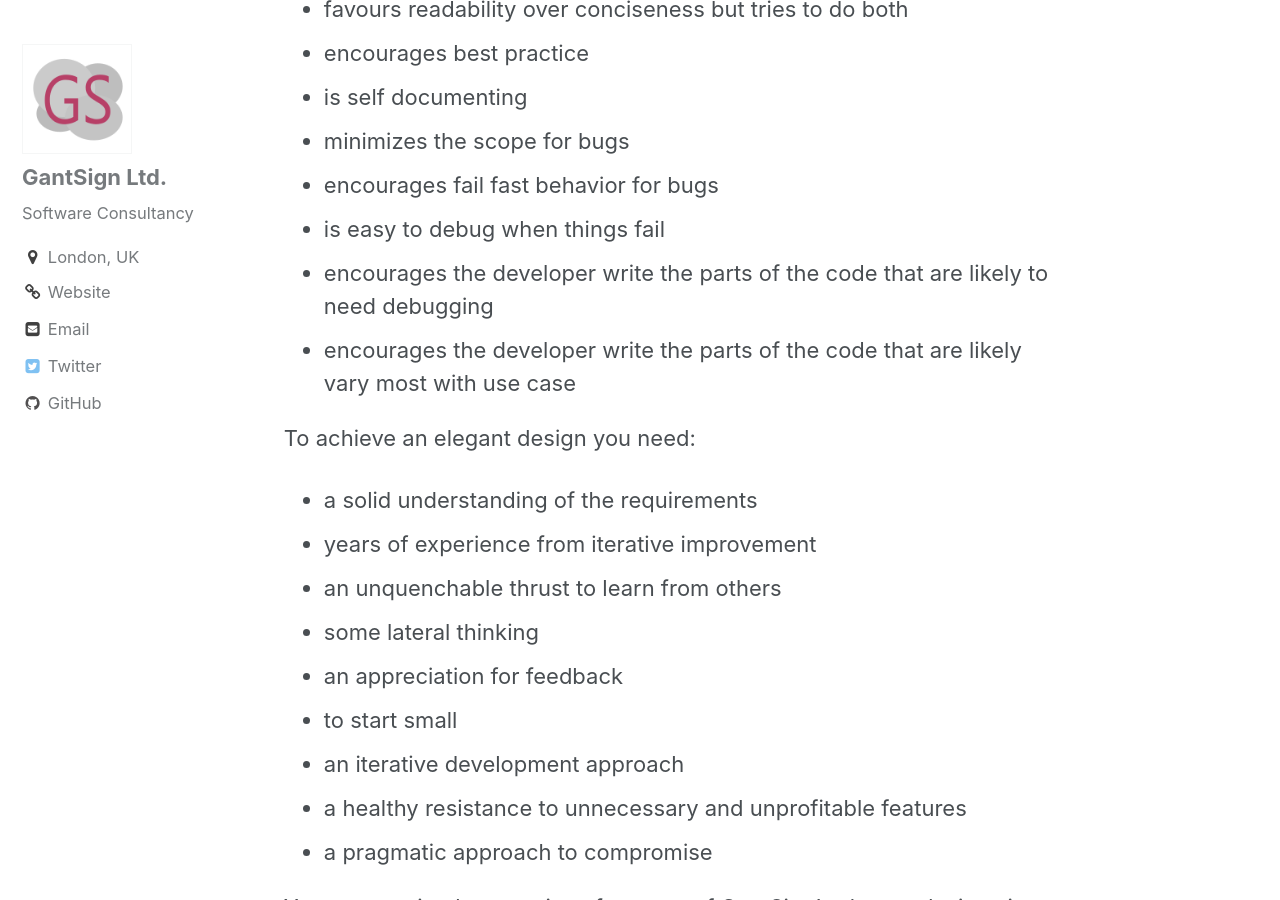
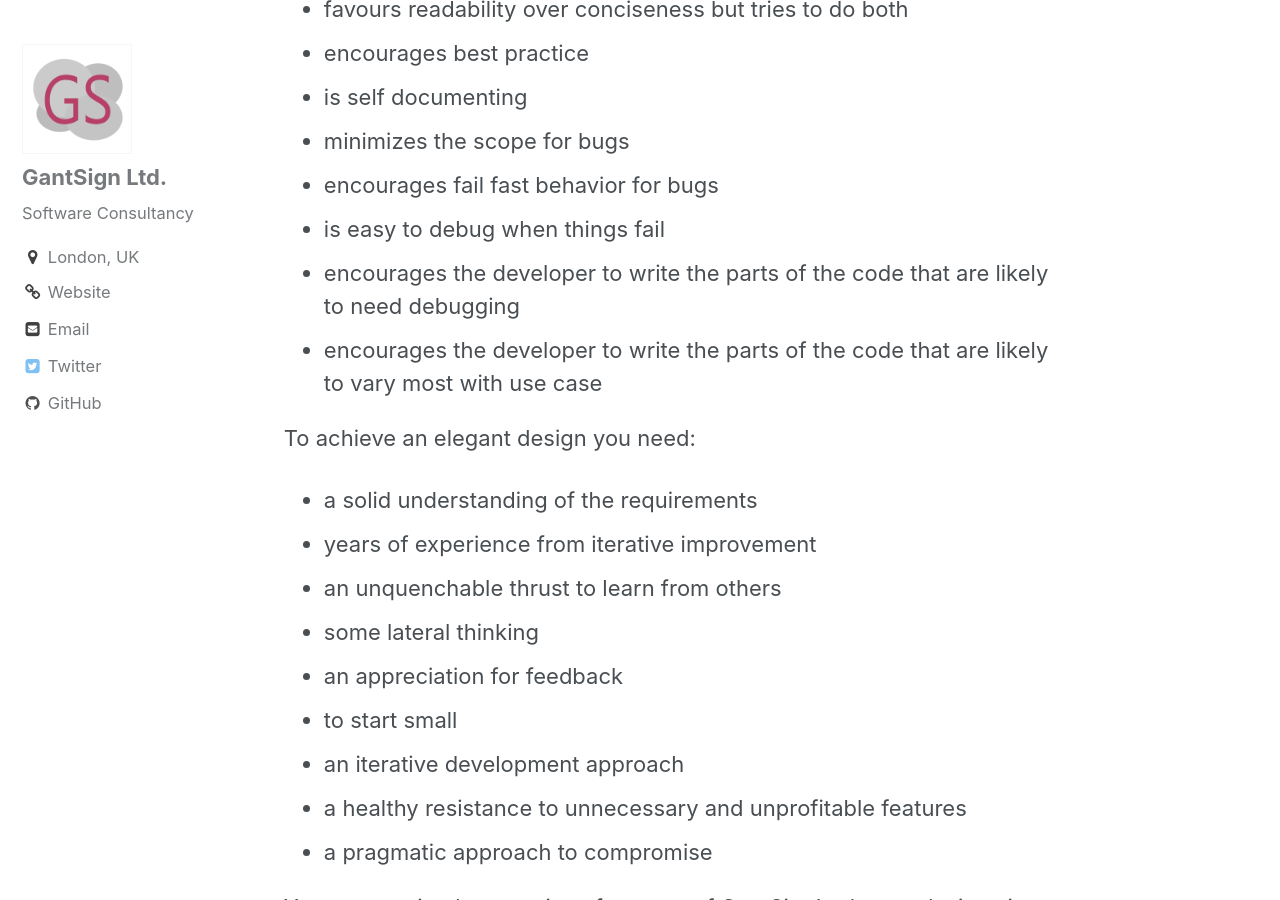
Before and after one commit to gantsign/gantsign.github.io, a Jekyll site: the page built from _pages/about.md, in a window 1280 px wide and 900 px high, scrolled down 1191 px. Built offline with Jekyll 4.4.1, drawn with Linux system fonts in a browser that asks for light colours.

Commit message:
Fixed a few typos (#13)
A few missing words, duplicate words etc.

```diff
--- a/_pages/about.md
+++ b/_pages/about.md
@@ -40,8 +40,8 @@ In software an elegant design is typically one that:
 * minimizes the scope for bugs
 * encourages fail fast behavior for bugs
 * is easy to debug when things fail
-* encourages the developer write the parts of the code that are likely to need debugging
-* encourages the developer write the parts of the code that are likely vary most with use case
+* encourages the developer to write the parts of the code that are likely to need debugging
+* encourages the developer to write the parts of the code that are likely to vary most with use case
 
 To achieve an elegant design you need:
 
```
Also changed, not shown: _pages/home.md (+1 -1 lines), _pages/opensource.md (+2 -2 lines).
